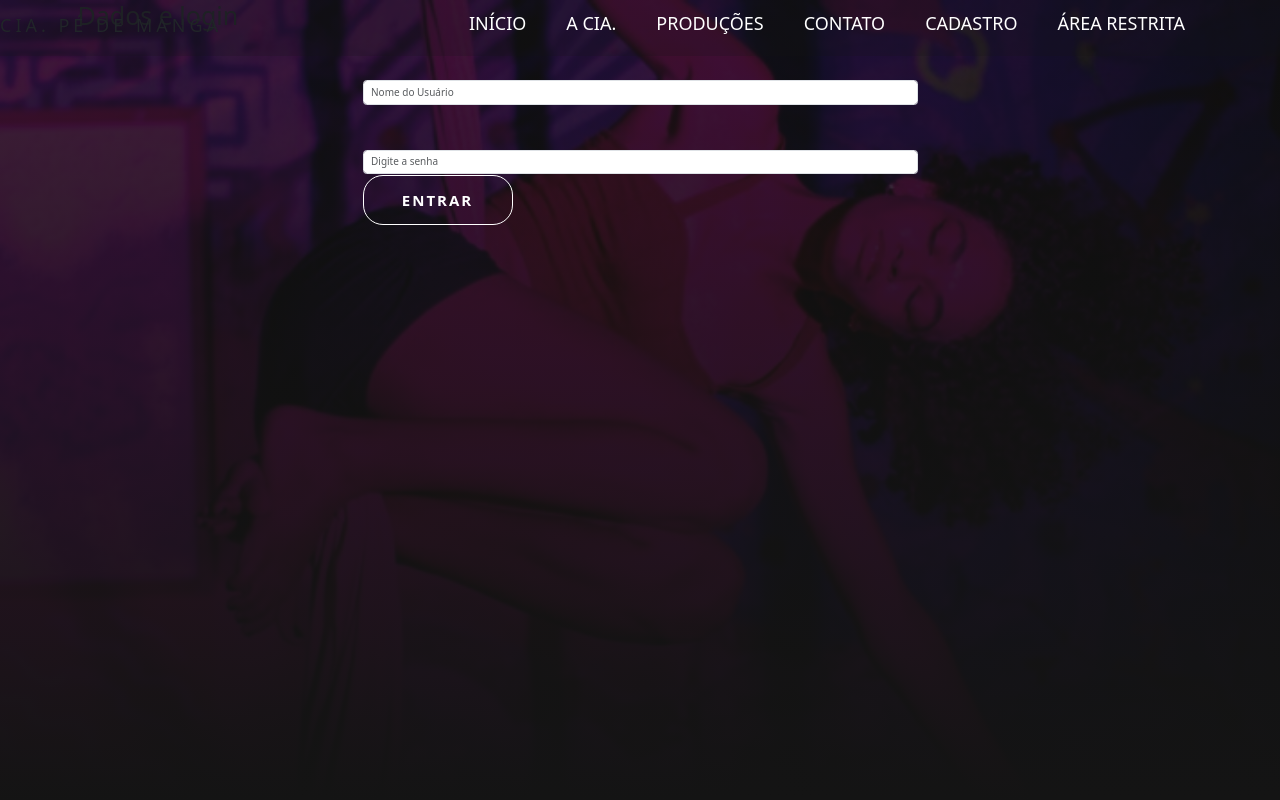
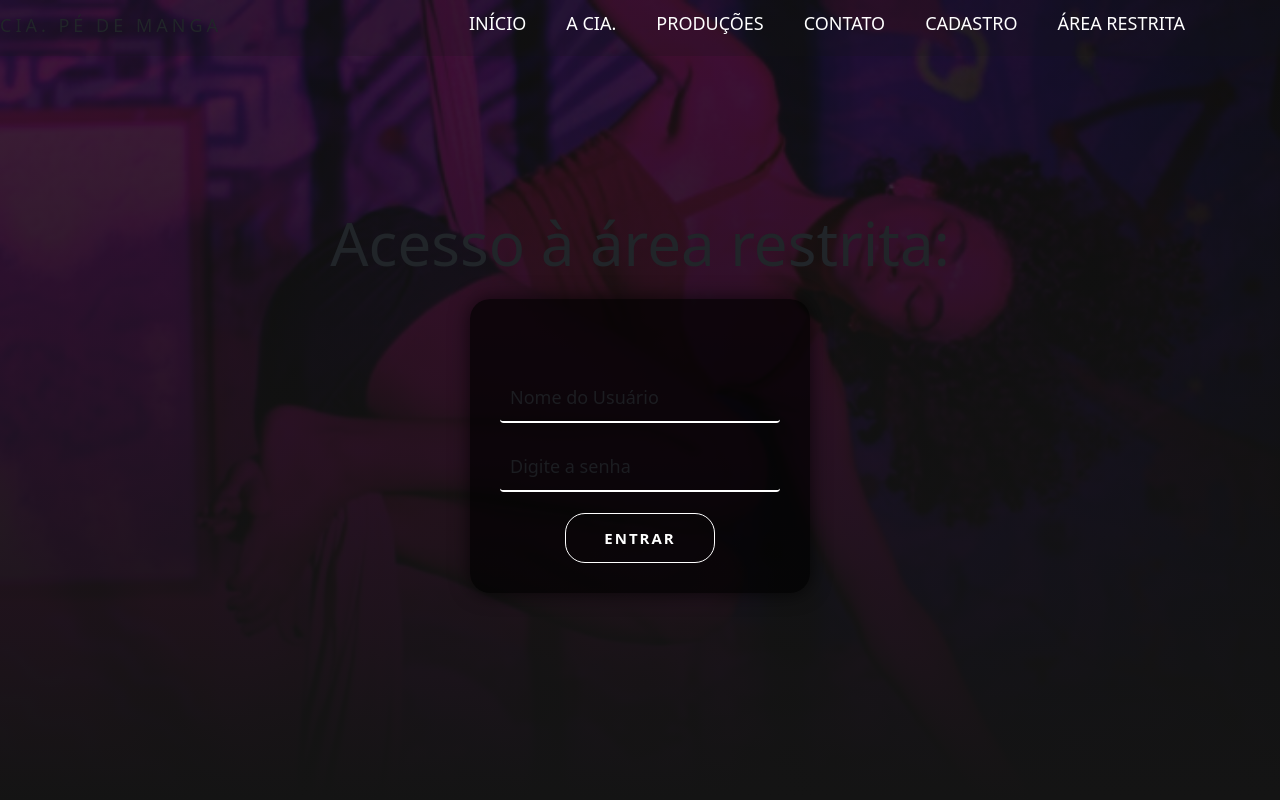
Before and after one commit to thaismaiarasousa/gerenc_pdm-master, a Django app: page /painel/ in a window 1280 px wide. Run offline with Django 4.2, Linux system fonts and the light colour scheme.

Commit message:
finalização1 na estilização do cadastro e login

```diff
--- a/app/templates/painel.html
+++ b/app/templates/painel.html
@@ -2,10 +2,14 @@
 
 {% block content %}
 
-<div class="container">
-    <h1>Dados e login</h1>
-    <div class="row justify-content-center">
-        <div class="col-md-6">
+{% load static %}
+    <link rel="stylesheet" href="{% static 'css/style.css' %}">
+
+    <div class="container d-flex align-items-center justify-content-center vh-100">
+    <div class="main-content">
+        <h1 class="primary-textcreate2">Acesso à área restrita:</h1>
+    <div class="form-container">
+
         <form name="formPainel" id="formPainel" method="POST" action="/dologin/" class="needs-validation" novalidate>
             {% if msg %}
             <div class="alert {{class}}">
```
Lines whose indentation alone changed are shown as unchanged.
